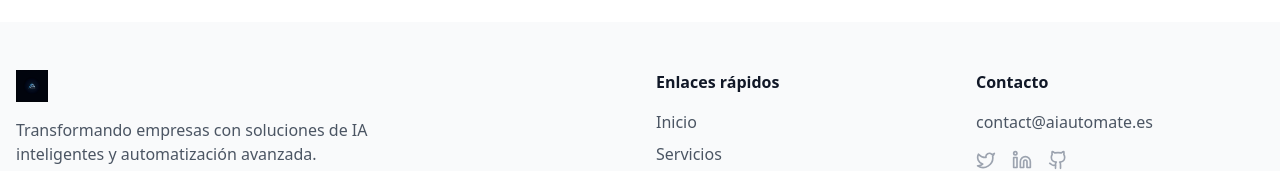
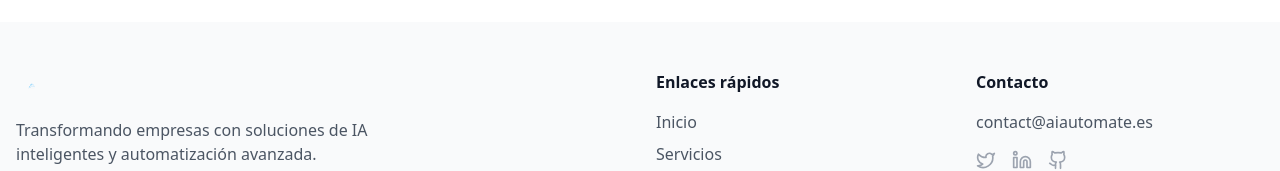
Before and after one commit to Torfer26/aiautomate, a React (Vite) app: page / in a window 1280 px wide. Shown: the part 2456-2627 px from the top of the page. Built offline with nearby package versions, Linux system fonts and the light colour scheme.

Commit message:
Update logo image in footer
Replaced the existing logo in the Footer component with a new image as requested.
[skip gpt_engineer]

```diff
--- a/src/components/Footer.tsx
+++ b/src/components/Footer.tsx
@@ -7,7 +7,7 @@ export const Footer = () => {
         <div className="grid grid-cols-1 md:grid-cols-4 gap-8">
           <div className="col-span-1 md:col-span-2">
             <img
-              src="/lovable-uploads/f40ccbac-2dd6-41ea-a9fe-ab9591eafab5.png"
+              src="/lovable-uploads/c83c0486-e426-4594-ab18-ed992fa26643.png"
               alt="AIAutomate Logo"
               className="h-8 mb-4"
             />
```
Also changed, not shown: public/lovable-uploads/c83c0486-e426-4594-ab18-ed992fa26643.png (added).
